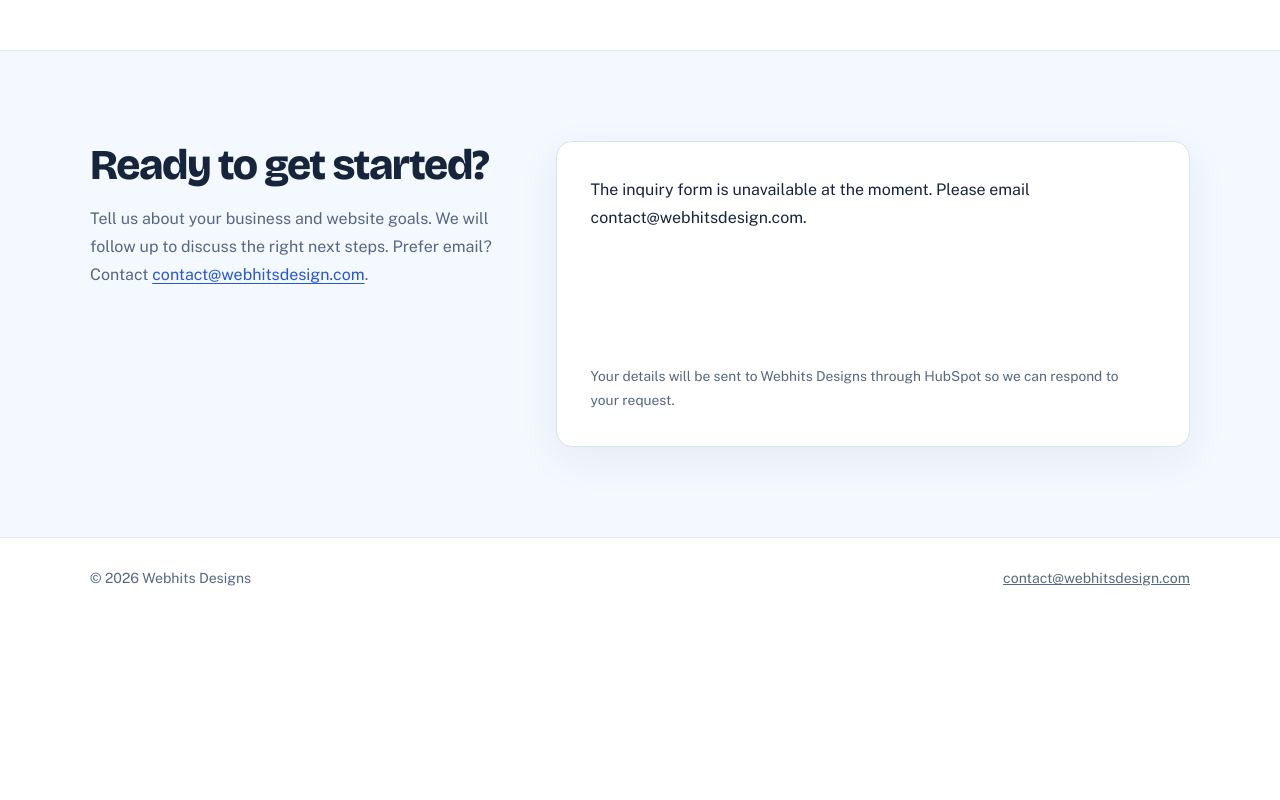
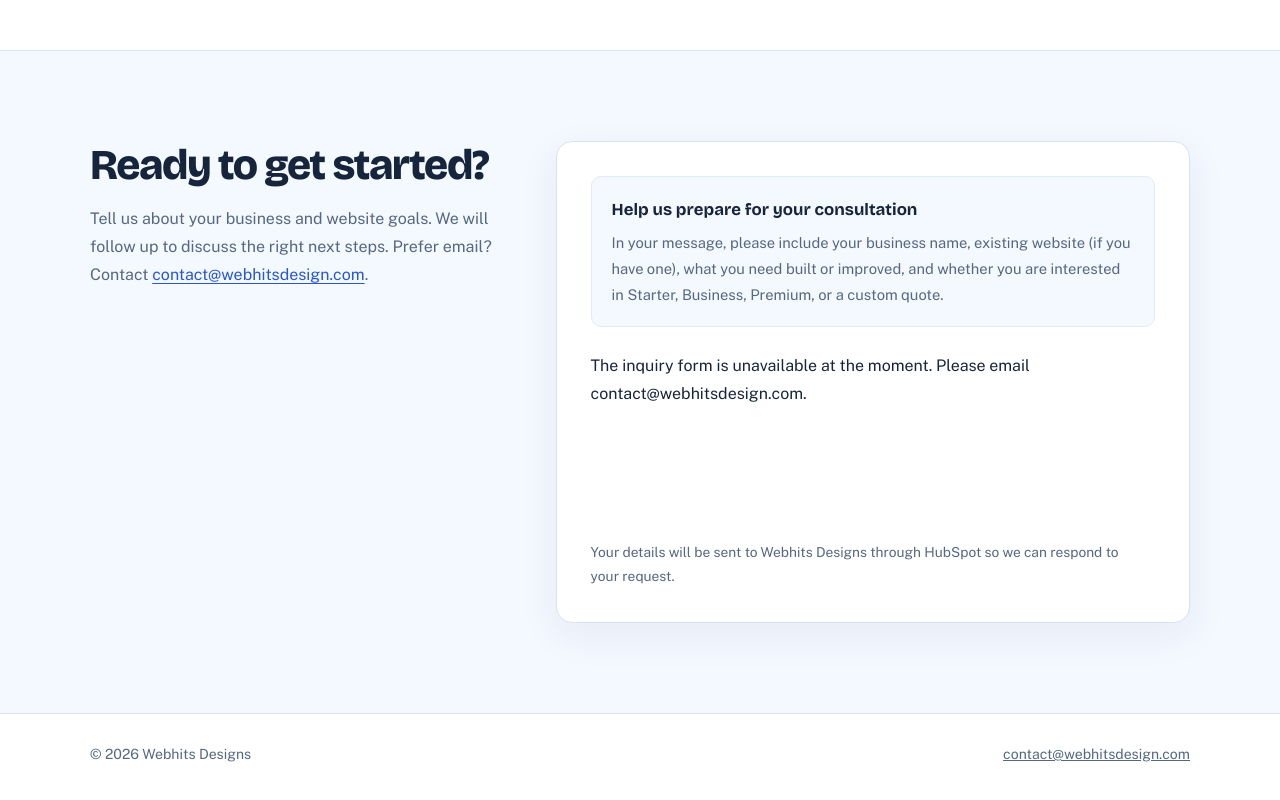
Before and after one commit to webhitsdesign/website, a plain HTML site: page index.html in a window 1280 px wide. Shown: the part 2634-3434 px from the top of the page. Before the commit the page ends 3261 px from the top, so only its background shows below. Drawn offline with nearby package versions, Linux system fonts and the light colour scheme; a script that the page names is missing.

Commit message:
Add HubSpot visitor tracking and lead qualification guidance to homepage

```diff
--- a/index.html
+++ b/index.html
@@ -95,6 +95,7 @@ section>.wrap>h2{margin-bottom:16px}
 .contact a:not(.btn){color:var(--blue);text-underline-offset:3px}
 .hubspot-panel{background:#fff;border:1px solid #D8E2F0;padding:34px;border-radius:16px;min-height:300px;box-shadow:0 12px 40px rgba(27,57,111,.07)}
 #hubspot-contact-form{min-height:170px}
+.form-qualifier{background:#F4F8FF;border:1px solid #E0EAF8;border-radius:10px;padding:18px 20px;margin-bottom:25px}.form-qualifier strong{font-family:var(--head);font-size:1.05rem}.form-qualifier p{color:var(--muted);font-size:.92rem;margin-top:6px}
 .form-note{font-size:.86rem;color:var(--muted);margin-top:18px}
 .form-fallback{font-size:.95rem;color:var(--muted)}
 footer{background:#FFFFFF;padding:28px 0 36px;color:var(--muted);font-size:.88rem}
@@ -176,6 +177,7 @@ footer a:hover{color:var(--blue)}
     <p style="margin-top:16px;color:var(--muted)">Tell us about your business and website goals. We will follow up to discuss the right next steps. Prefer email? Contact <a href="mailto:contact@webhitsdesign.com">contact@webhitsdesign.com</a>.</p>
   </div>
   <div class="hubspot-panel">
+    <div class="form-qualifier"><strong>Help us prepare for your consultation</strong><p>In your message, please include your business name, existing website (if you have one), what you need built or improved, and whether you are interested in Starter, Business, Premium, or a custom quote.</p></div>
     <div id="hubspot-contact-form" aria-label="Website project inquiry form"><p class="form-fallback" id="form-loading" role="status">Loading secure inquiry form…</p></div>
     <p class="form-note">Your details will be sent to Webhits Designs through HubSpot so we can respond to your request.</p>
     <noscript><p class="form-fallback">JavaScript is required for the inquiry form. Please email <a href="mailto:contact@webhitsdesign.com">contact@webhitsdesign.com</a>.</p></noscript>
@@ -185,6 +187,7 @@ footer a:hover{color:var(--blue)}
 
 <footer><div class="wrap"><span>&copy; <span id="y">2026</span> Webhits Designs</span><a href="mailto:contact@webhitsdesign.com">contact@webhitsdesign.com</a></div></footer>
 
+<script async defer src="https://js.hs-scripts.com/246890167.js" id="hs-script-loader"></script>
 <script src="https://js.hsforms.net/forms/embed/v2.js" defer></script>
 <script>
 document.getElementById('y').textContent=new Date().getFullYear();
```
